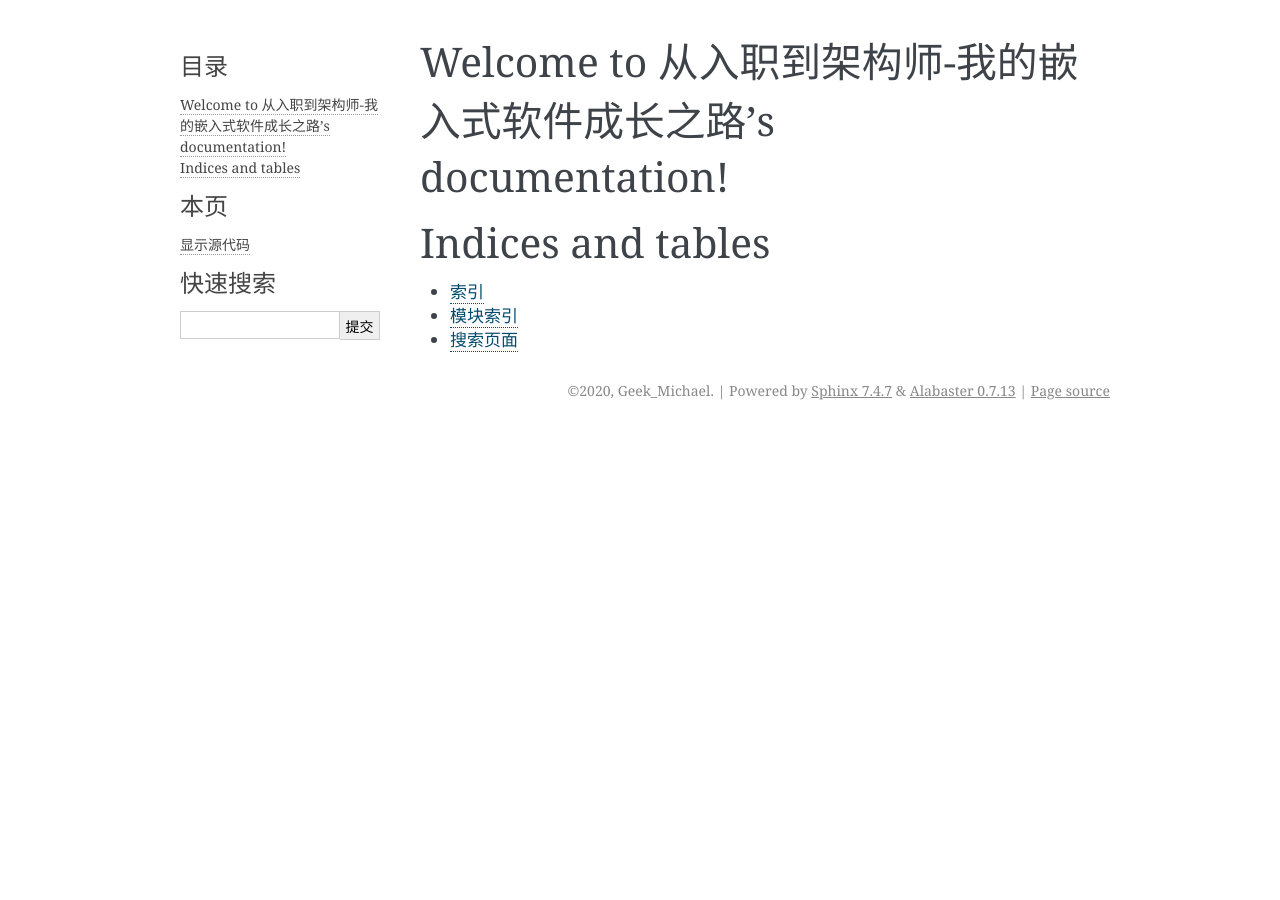
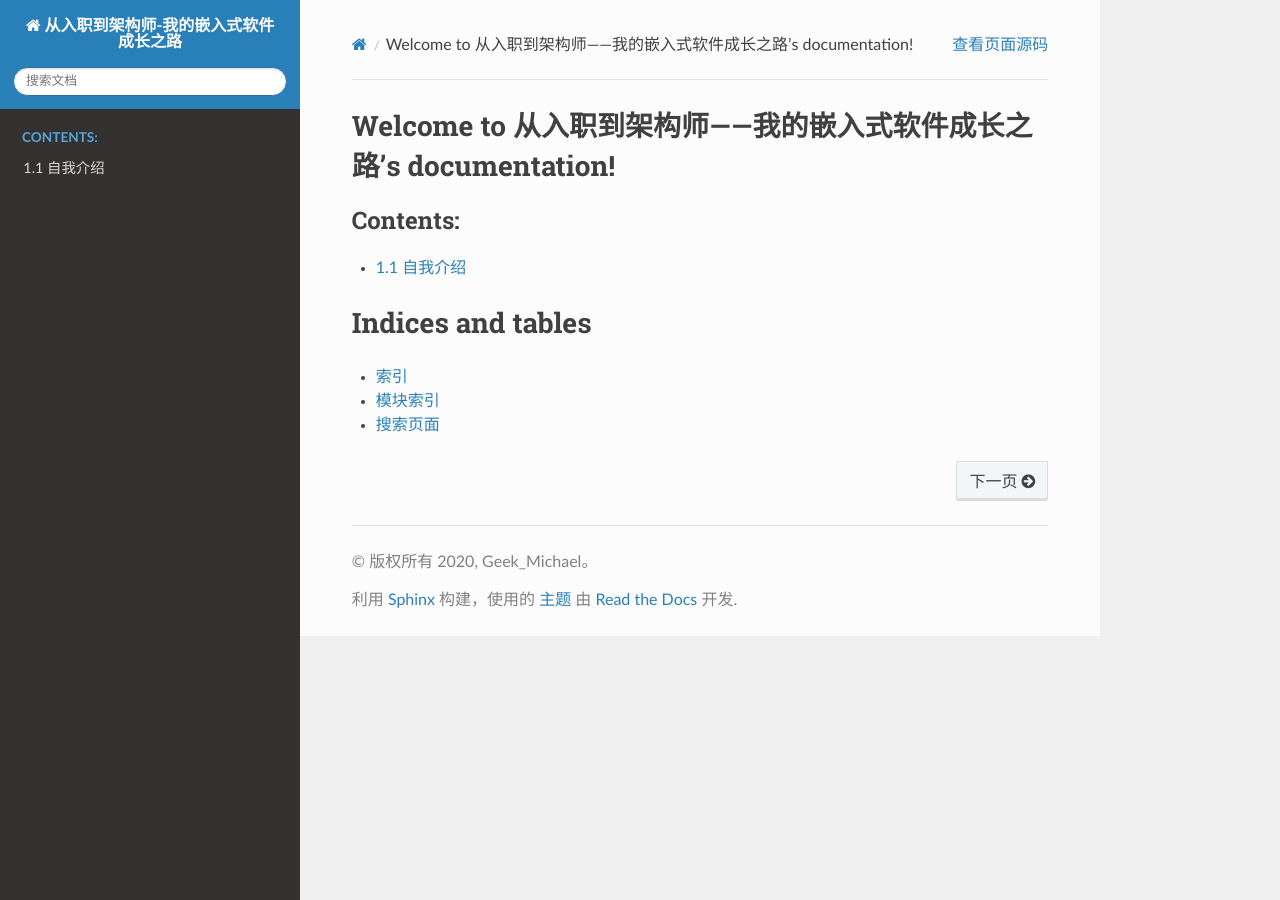
Before and after one commit to michaelzhang1987/MyGrowthOfEmbeddedRoad, a Sphinx documentation site: the page built from Documentation/index.rst, in a window 1280 px wide. Built offline with Sphinx 7.4.7 and the Read the Docs theme 2.0.0, drawn with Linux system fonts in a browser that asks for light colours; some of the changed lines change nothing that is shown.

Commit message:
添加自己的文档（第一章），make html成功

```diff
--- /dev/null
+++ b/Documentation/10-wo-de-qian-ru-shi-cheng-zhang-zhi-lu/11-zi-wo-jian-shao.md
@@ -0,0 +1,59 @@
+1.1 自我介绍
+========
+
+原创 [小马儿2019](https://me.csdn.net/zhangmalong) 最后发布于2019-11-27 10:27:06 阅读数 169 收藏
+
+发布于2019-11-27 10:27:06
+
+文章标签： [程序人生](https://so.csdn.net/so/search/s.do?q=程序人生&t=blog) [嵌入式软件](https://so.csdn.net/so/search/s.do?q=嵌入式软件&t=blog) [工控](https://so.csdn.net/so/search/s.do?q=工控&t=blog)
+
+[](http://creativecommons.org/licenses/by-sa/4.0/)版权声明：本文为博主原创文章，遵循 [CC 4.0 BY-SA](http://creativecommons.org/licenses/by-sa/4.0/) 版权协议，转载请附上原文出处链接和本声明。
+
+本文链接：[https://blog.csdn.net/zhangmalong/article/details/103270623](https://blog.csdn.net/zhangmalong/article/details/103270623)
+
+在很多朋友的眼中，我是一名编程爱好者。
+
+什么叫编程爱好者呢？为了构建团队，一到招聘季，我就不得不奔波于各大院校。面对铺天盖地的简历，此时，我们最大的困惑是如何快速挑出适合我们的学生。
+
+依据过往经验，如果喜欢编程，喜欢折腾，在后续职场中成功的概率会高很多。因此，在招聘时我最喜欢问的问题就是：“你喜欢编程吗？”当然，我大多数都会得到肯定答案，但让人郁闷的是，在我索取产品或问及更多细节时，大多数同学就露馅了。
+
+作为一名编程爱好者，总会去折腾一些产品吧，不然怎谈得上爱好呢。
+
+我是在大学期间才真正的接触到编程，不过很快就爱上了，为了一个八皇后可在校机房呆好几个小时，也常会因学会几个精巧的程序设计而兴奋不已。
+
+◇◇◇
+
+给大家分享几个我以前玩的小程序吧。
+
+项目组不知啥时候开始，大家突然迷上了九连环游戏，如果谁能将九个环都拆下或装上，立马会引来大家佩服的眼光。我当时也沉溺其间，某日一时兴起，花了一个周末下午，终于完成了一款自动九连环游戏。
+
+![在这里插入图片描述](https://img-blog.csdnimg.cn/20191127101905661.png?x-oss-process=image/watermark,type_ZmFuZ3poZW5naGVpdGk,shadow_10,text_aHR0cHM6Ly9ibG9nLmNzZG4ubmV0L3poYW5nbWFsb25n,size_16,color_FFFFFF,t_70)
+我到处炫耀分享，大家刚开始还抱着怀疑的眼光，但反复验证无误后，大家就在了没兴趣玩九连环游戏了。因此，如果你家孩子沉溺于网络游戏，最好的策略是给他买一大堆高级设备，打遍天下无敌手了，估计孩子就没兴趣了。
+
+◇◇◇
+
+我在刚入职的时候，有一名舍友也喜欢折腾程序，有一段时间我们不知为啥迷恋上了分形理论，尤其是曼德布罗曲线，一个简简单单的公式F=Z2+C，只要反复迭代下去，就会演化出复杂漂亮的各种图形。
+
+一个简简单单的小程序，好似可以打通艺术和程序的边界。记得那段时间，我们不停的修改各种迭代参数、迭代次数以及颜色配比，就为了寻找各种漂亮的艺术花纹。两个人互相攀比中，不知不觉都沉溺其中，难以自拔。
+
+![在这里插入图片描述](https://img-blog.csdnimg.cn/20191127102044705.png?x-oss-process=image/watermark,type_ZmFuZ3poZW5naGVpdGk,shadow_10,text_aHR0cHM6Ly9ibG9nLmNzZG4ubmV0L3poYW5nbWFsb25n,size_16,color_FFFFFF,t_70)![在这里插入图片描述](https://img-blog.csdnimg.cn/20191127102051823.png?x-oss-process=image/watermark,type_ZmFuZ3poZW5naGVpdGk,shadow_10,text_aHR0cHM6Ly9ibG9nLmNzZG4ubmV0L3poYW5nbWFsb25n,size_16,color_FFFFFF,t_70)
+我前文提及，编程爱好者的职场路会走的更顺利一些，成功的概率更大一些，而且比较容易站到更高的位置。
+
+为何呢，分析了很多案例，我想和大家分享一句自己的切身感受：“编程爱好者会以养孩子的心态去打磨产品”。
+
+如何理解这句话呢，我感觉至少包括三层含义：
+
+1.  编程爱好者会赋产品以灵魂
+    编程爱好者会对自己的产品代码会有一种感情寄托，而不是简单的将其当成工作。有孩子的朋友应该容易体会这一点，经常会为了孩子能够稍微优秀一点点而不惜血本。一款产品有了灵魂，从用户角度看，这样的产品容易有magic moment，这个英文单词不好准确翻译，其意思就是指我们在使用某一款产品时，突然意外发现自己的一个好友也在其中，瞬间那种怦然心动的感觉。
+
+2.  编程爱好者容易从量变积累走向质变
+    如果对程序感兴趣，在工作的过程中会不自然的稍微深入那么一点点，在深入一点点，日积月累，可能就会由量变引发质变。这一点在我的职场经历中表现的非常明显，我仅仅是为了想让自己日常的工作更顺畅一些，然后不停的学习并参考移植跨国公司的一些优秀做法，时间久了，竟然形成了一套适合小团队的研发体系。
+
+3.  编程爱好者，一个人能感染一群人
+    一个人走的快，一群人走的远。如果有多个人同你一起打磨程序，大家会在不知不觉中走出很久。我前面举那个曼德布罗的程序例子，就是想表明这一点。顺便说一下，当初和我一起在宿舍不务正业的舍友，后来是某上市公司技术副总，不仅工作做的优秀，而且也早早实现了财富自由。
+
+
+[返回目录](https://blog.csdn.net/zhangmalong/article/details/103197670)
+——————————————
+
+我是小马儿，一个渴望良知与灵魂的嵌入式软件工程师，欢迎您的陪伴与同行，如感兴趣可加个人微信号nzn_xiaomaer交流，需备注“异维”二字。
--- a/Documentation/conf.py
+++ b/Documentation/conf.py
@@ -26,12 +26,23 @@
 
 
 # -- General configuration ---------------------------------------------------
+# The master toctree document.
+master_doc = 'index'
 
 # Add any Sphinx extension module names here, as strings. They can be
 # extensions coming with Sphinx (named 'sphinx.ext.*') or your custom
 # ones.
 extensions = [
 ]
+
+from recommonmark.parser import CommonMarkParser
+source_parsers = {
+    '.md': CommonMarkParser,
+}
+
+# The suffix(es) of source filenames.
+# You can specify multiple suffix as a list of string:
+source_suffix = ['.rst', '.rest' , '.md']
 
 # Add any paths that contain templates here, relative to this directory.
 templates_path = ['_templates']
@@ -54,7 +65,7 @@
 # The theme to use for HTML and HTML Help pages.  See the documentation for
 # a list of builtin themes.
 #
-html_theme = 'alabaster'
+html_theme = 'sphinx_rtd_theme'
 
 # Add any paths that contain custom static files (such as style sheets) here,
 # relative to this directory. They are copied after the builtin static files,
--- a/Documentation/index.rst
+++ b/Documentation/index.rst
@@ -1,15 +1,16 @@
-.. 从入职到架构师-我的嵌入式软件成长之路 documentation master file, created by
-   sphinx-quickstart on Sun Mar 22 22:42:08 2020.
+.. 从入职到架构师——我的嵌入式软件成长之路 documentation master file, created by
+   sphinx-quickstart on Sun Mar 22 21:10:06 2020.
    You can adapt this file completely to your liking, but it should at least
    contain the root `toctree` directive.
 
-Welcome to 从入职到架构师-我的嵌入式软件成长之路's documentation!
-=================================================================
+Welcome to 从入职到架构师——我的嵌入式软件成长之路's documentation!
+==================================================================
 
 .. toctree::
    :maxdepth: 2
    :caption: Contents:
 
+   10-wo-de-qian-ru-shi-cheng-zhang-zhi-lu/11-zi-wo-jian-shao
 
 
 Indices and tables
```
